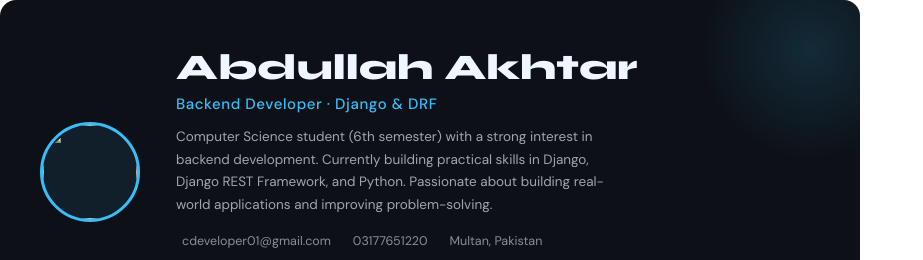
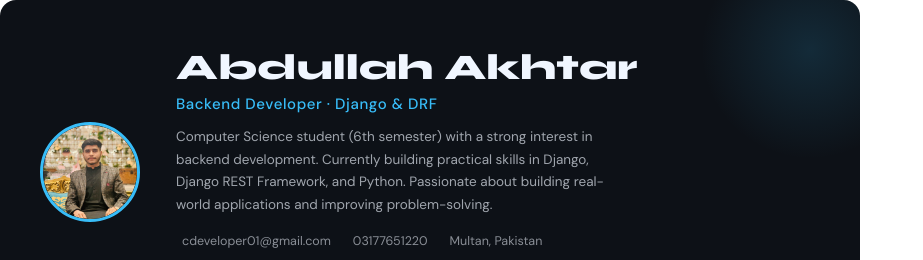
Before and after one commit to chdeveloper01-bit/My-Portfolio, a plain HTML site: page index.html in a window 1280 px wide. Shown: the top 260 px of the page, without its empty margins (0-923 px from the left). Drawn offline with Linux system fonts and the light colour scheme.

Commit message:
fixed image

```diff
--- a/index.html
+++ b/index.html
@@ -45,7 +45,7 @@
 
 <div class="port">
   <div class="hero">
-    <div class="avatar-ring" style="overflow:hidden;"><img src="profile.jpg" style="width:100%;height:100%;object-fit:cover;border-radius:50%;"></div>
+    <div class="avatar-ring" style="overflow:hidden;"><img src="image.jpg" style="width:100%;height:100%;object-fit:cover;border-radius:50%;"></div>
     <div class="hero-text">
       <h1>Abdullah Akhtar</h1>
       <p class="role">Backend Developer · Django & DRF</p>
```
